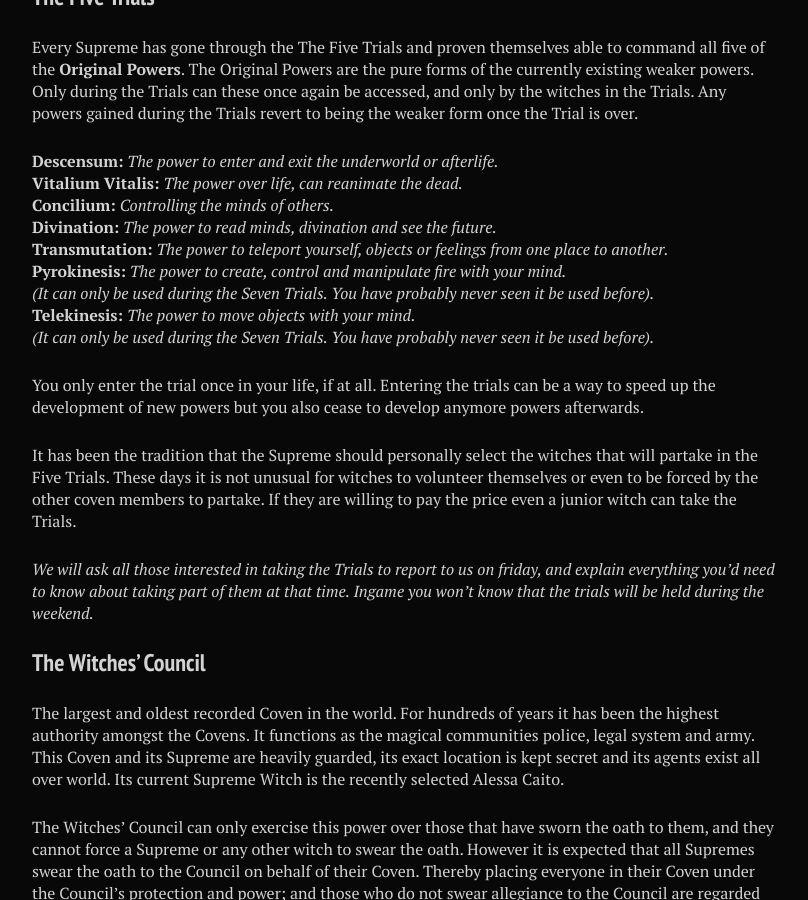
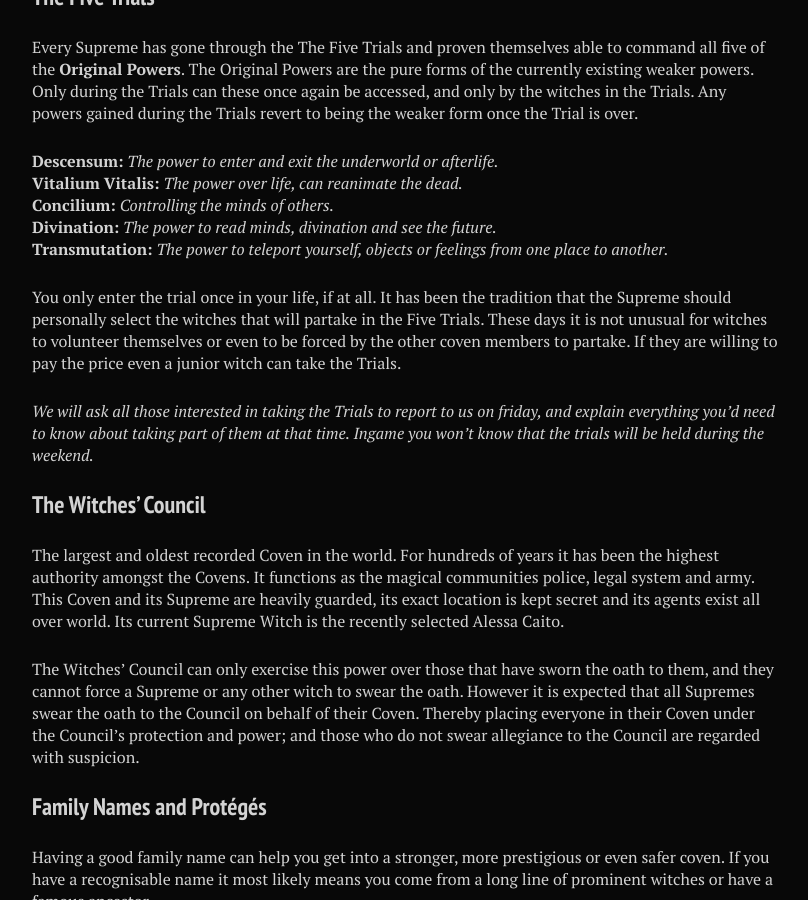
Before and after one commit to stanislavb/en.coven.nu, a Jekyll site: the page built from fictional/index.md, in a window 1280 px wide and 900 px high, scrolled down 2707 px. Shown: the whole window, without its empty margins (288-1096 px from the left). Built offline with Jekyll 4.4.1, drawn with Linux system fonts in a browser that asks for light colours; nearby versions of some CDN libraries.

Commit message:
Update index.md

```diff
--- a/fictional/index.md
+++ b/fictional/index.md
@@ -75,14 +75,8 @@ Every Supreme has gone through the The Five Trials and proven themselves able to
 **Concilium:** *Controlling the minds of others.*
 **Divination:** *The power to read minds, divination and see the future.*
 **Transmutation:** *The power to teleport yourself, objects or feelings from one place to another.*
-**Pyrokinesis:** *The power to create, control and manipulate fire with your mind.*
-*(It can only be used during the Seven Trials. You have probably never seen it be used before).*
-**Telekinesis:** *The power to move objects with your mind.*
-*(It can only be used during the Seven Trials. You have probably never seen it be used before).*
 
-You only enter the trial once in your life, if at all. Entering the trials can be a way to speed up the development of new powers but you also cease to develop anymore powers afterwards.
-
-It has been the tradition that the Supreme should personally select the witches that will partake in the Five Trials. These days it is not unusual for witches to volunteer themselves or even to be forced by the other coven members to partake. If they are willing to pay the price even a junior witch can take the Trials.
+You only enter the trial once in your life, if at all. It has been the tradition that the Supreme should personally select the witches that will partake in the Five Trials. These days it is not unusual for witches to volunteer themselves or even to be forced by the other coven members to partake. If they are willing to pay the price even a junior witch can take the Trials.
 
 *We will ask all those interested in taking the Trials to report to us on friday, and explain everything you’d need to know about taking part of them at that time. Ingame you won’t know that the trials will be held during the weekend.*
 
```
